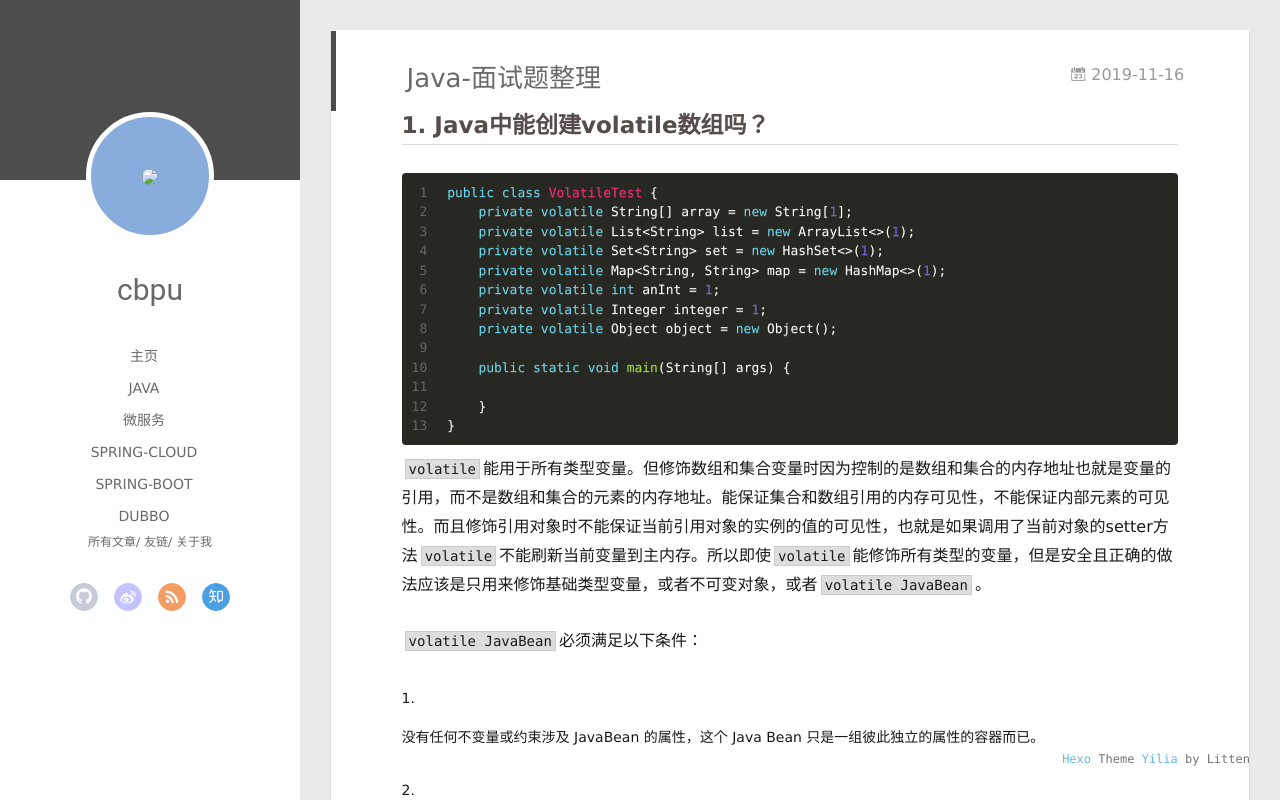
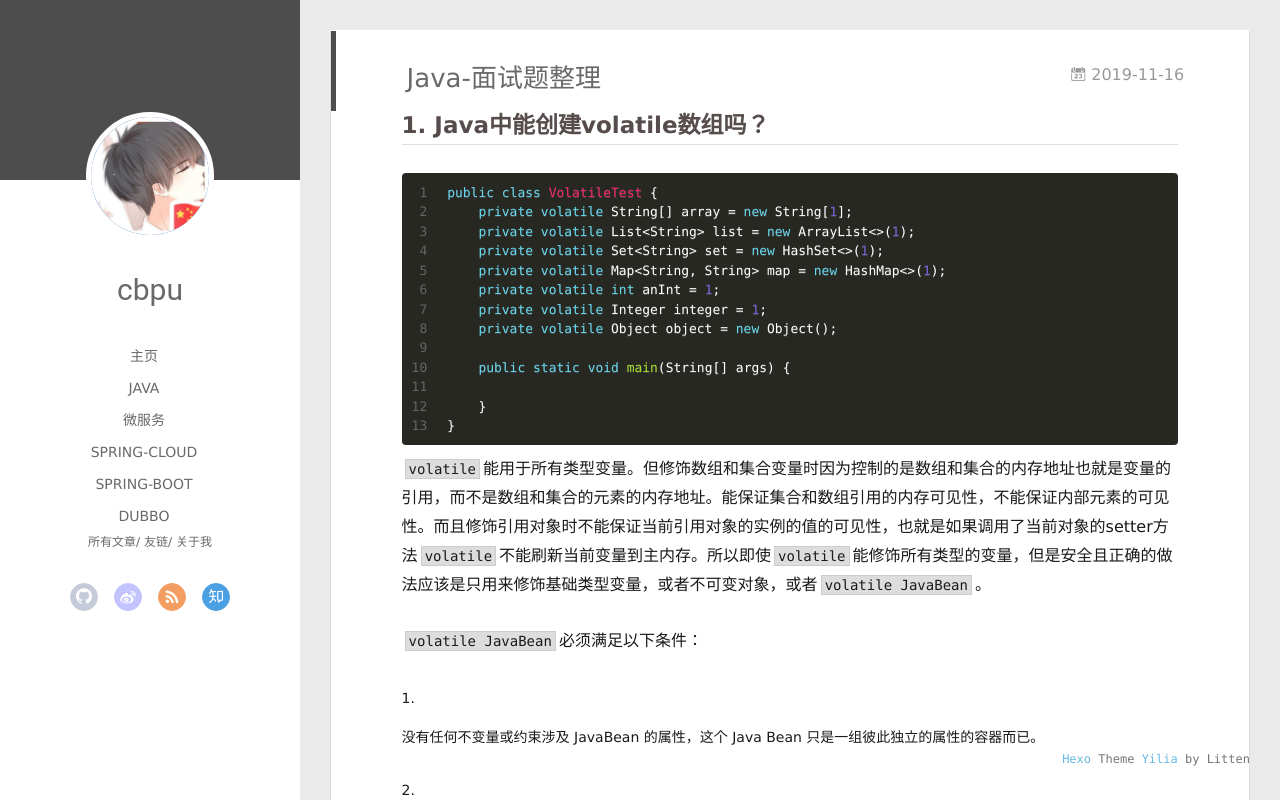
Before and after one commit to cbpu/blog, a plain HTML site: page 2019/11/16/Java-面试题整理/index.html in a window 1280 px wide. Drawn offline with Linux system fonts and the light colour scheme; no server answers.

Commit message:
Site updated: 2019-11-17 13:35:06

```diff
--- a/2019/11/16/Java-面试题整理/index.html
+++ b/2019/11/16/Java-面试题整理/index.html
@@ -49,7 +49,7 @@
 <div class="intrude-less">
 	<header id="header" class="inner">
 		<a href="/blog/" class="profilepic">
-			<img src="/assets/img/WechatIMG4.jpeg" class="js-avatar">
+			<img src="/img/WechatIMG4.jpeg" class="js-avatar">
 		</a>
 		<hgroup>
 		  <h1 class="header-author"><a href="/blog/">cbpu</a></h1>
@@ -115,7 +115,7 @@
 	<div class="intrude-less">
 		<header id="header" class="inner">
 			<div class="profilepic">
-				<img src="/assets/img/WechatIMG4.jpeg" class="js-avatar">
+				<img src="/img/WechatIMG4.jpeg" class="js-avatar">
 			</div>
 			<hgroup>
 			  <h1 class="header-author js-header-author">cbpu</h1>
```
Also changed, not shown: archives/2019/11/index.html (+2 -2 lines), archives/2019/index.html (+2 -2 lines), archives/index.html (+2 -2 lines), index.html (+2 -2 lines).
